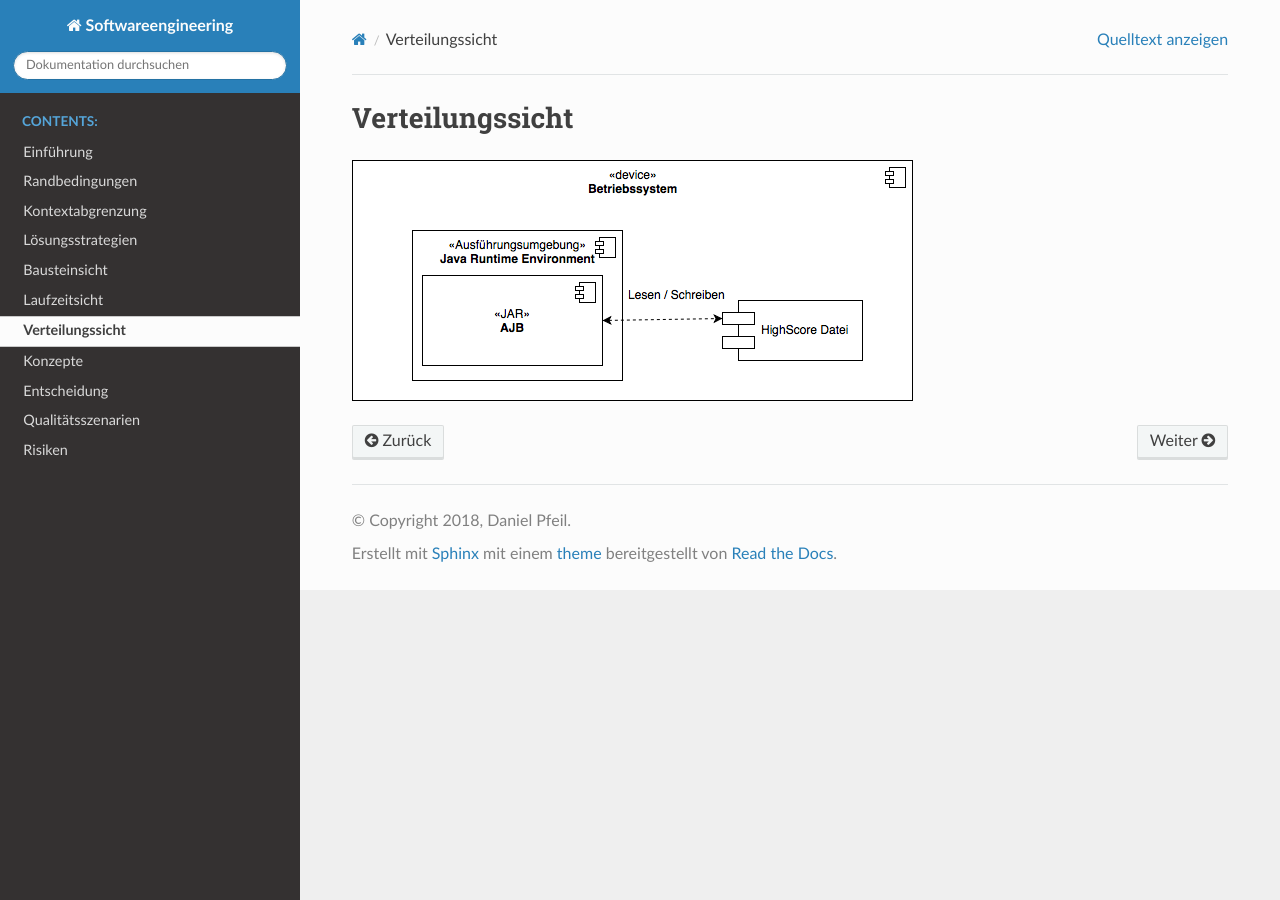
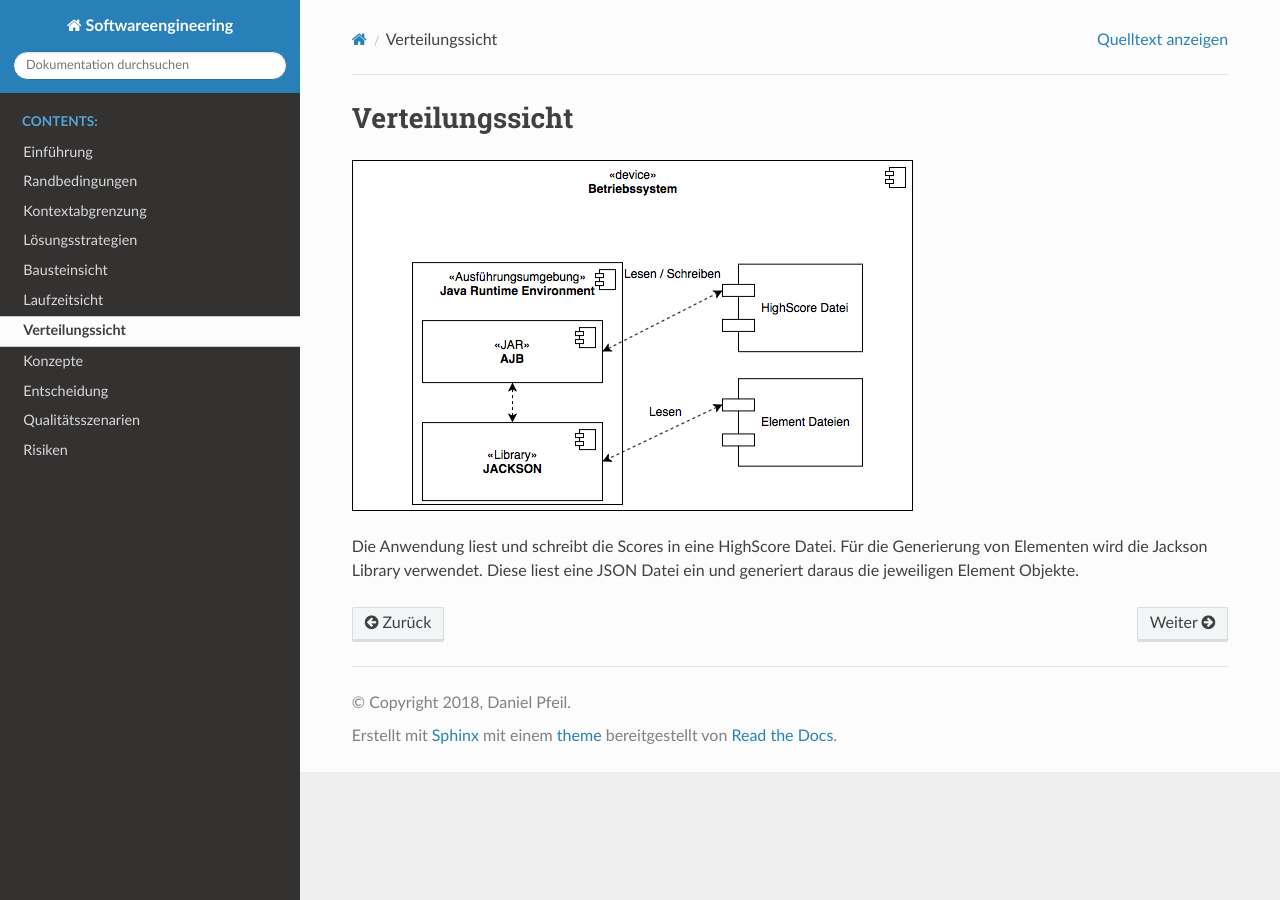
Before and after one commit to pfeilda/softwareengineeringProjekt, a Sphinx documentation site: the page built from Documentation/Design/Verteilungssicht.rst, in a window 1280 px wide. Built offline with Sphinx 7.4.7 and the Read the Docs theme 2.0.0, drawn with Linux system fonts in a browser that asks for light colours.

Commit message:
[DOCUMENTATION]Added explain text and change image for "Verteilungssicht"

```diff
--- a/Documentation/Design/Verteilungssicht.rst
+++ b/Documentation/Design/Verteilungssicht.rst
@@ -2,3 +2,6 @@
 ================
 
 .. image:: Verteilungssicht/draw/Verteilungssicht.png
+
+Die Anwendung liest und schreibt die Scores in eine HighScore Datei. Für die Generierung von Elementen wird die Jackson
+Library verwendet. Diese liest eine JSON Datei ein und generiert daraus die jeweiligen Element Objekte.
```
Also changed, not shown: Documentation/draw/Verteilungssicht.xml (+1 -1 lines), Documentation/Design/Verteilungssicht/draw/Verteilungssicht.png.
